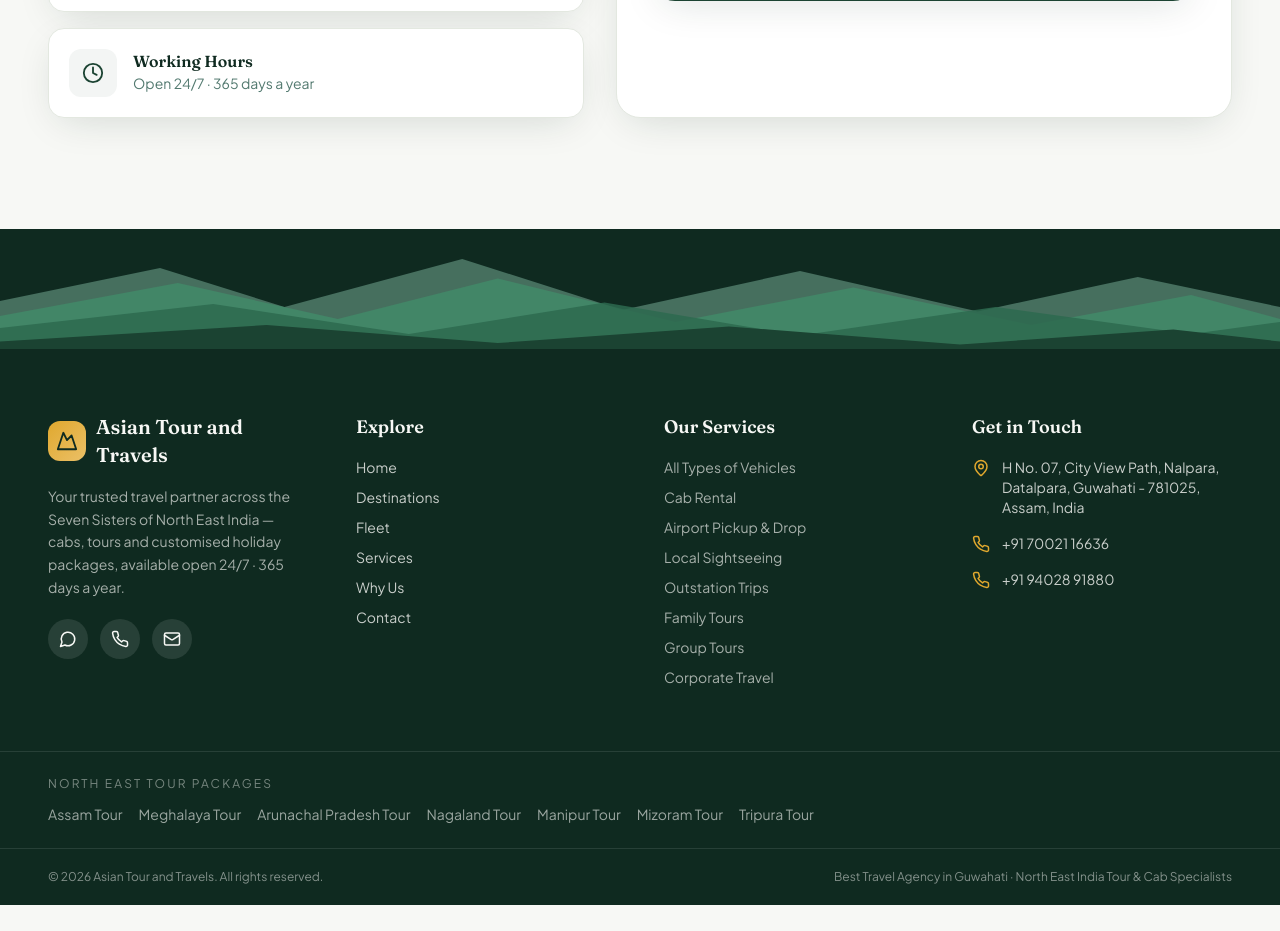
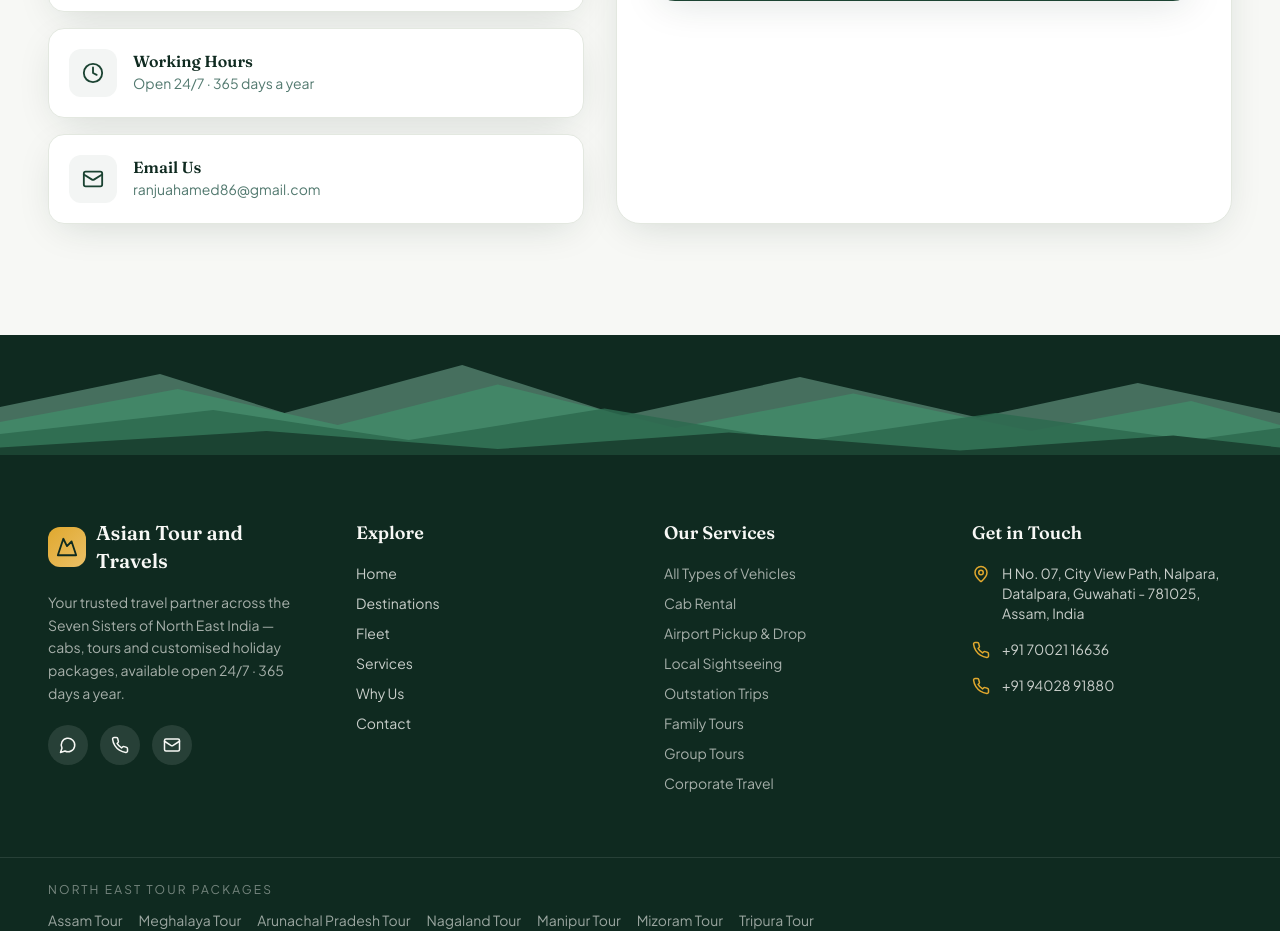
Before and after one commit to PATRIKA-123/asian-tour-travels, a React (Vite) app: page / in a window 1280 px wide. Shown: the part 7140-8071 px from the top of the page. Before the commit the page ends 8045 px from the top, so only its background shows below. Built offline with nearby package versions, Linux system fonts and the light colour scheme.

Commit message:
Add email contact card to Contact section

```diff
--- a/src/components/sections/Contact.jsx
+++ b/src/components/sections/Contact.jsx
@@ -6,6 +6,7 @@ import {
   whatsappLink,
   telLink,
   mapsLink,
+  mailtoLink,
   fadeUp,
   viewportOnce,
 } from '../../utils/helpers'
@@ -15,6 +16,7 @@ import Button from '../ui/Button'
 const Phone = getIcon('Phone')
 const MapPin = getIcon('MapPin')
 const Clock = getIcon('Clock')
+const Mail = getIcon('Mail')
 const Send = getIcon('Send')
 
 const fieldBase =
@@ -66,6 +68,12 @@ export default function Contact() {
       Icon: Clock,
       title: 'Working Hours',
       lines: [business.hours],
+    },
+    {
+      Icon: Mail,
+      title: 'Email Us',
+      lines: [business.email],
+      href: mailtoLink(),
     },
   ]
 
--- a/src/utils/helpers.js
+++ b/src/utils/helpers.js
@@ -12,6 +12,11 @@ export function whatsappLink(message = '') {
 /** Build a tel: link. Defaults to the primary number. */
 export function telLink(number = business.primaryCall) {
   return `tel:+${number.replace(/[^\d]/g, '')}`
+}
+
+/** Build a mailto: link for email. */
+export function mailtoLink(email = business.email) {
+  return `mailto:${email}`
 }
 
 /** Google Maps directions link for the business address. */
```
